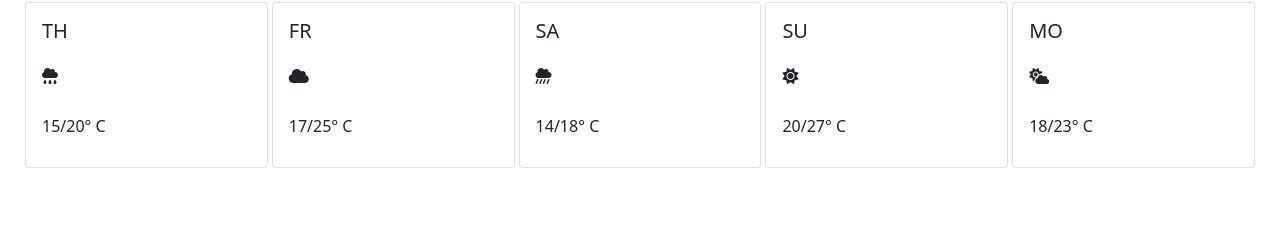
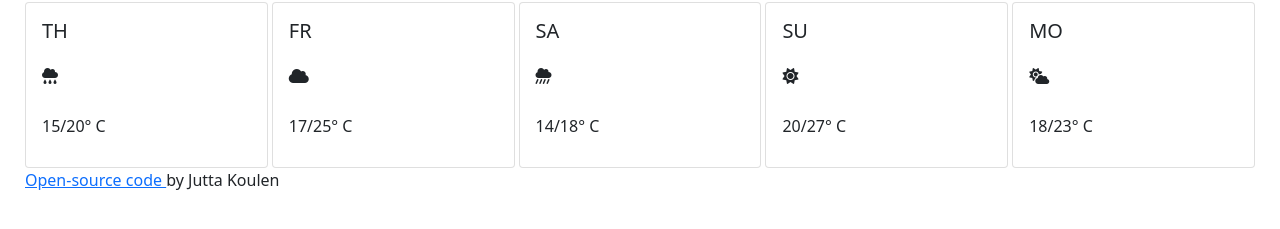
Before and after one commit to renikoulen/quirky-driscoll, a plain HTML site: page index.html in a window 1280 px wide. Shown: the part 353-582 px from the top of the page. Drawn offline with nearby package versions, Linux system fonts and the light colour scheme.

Commit message:
Update index.html

```diff
--- a/index.html
+++ b/index.html
@@ -140,6 +140,9 @@
         </div>
       </div>
     </div>
+    <span>
+      <a id="gitHubLink" href="https://github.com/renikoulen/quirky-driscoll/blob/main/index.html" ­target="_blank"­>Open-source code </a>
+      by Jutta Koulen</span>
     <script src="src/weatherapp.js"></script>
   </body>
 </html>
```
